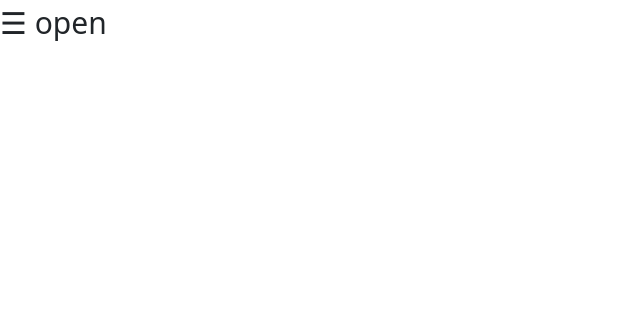
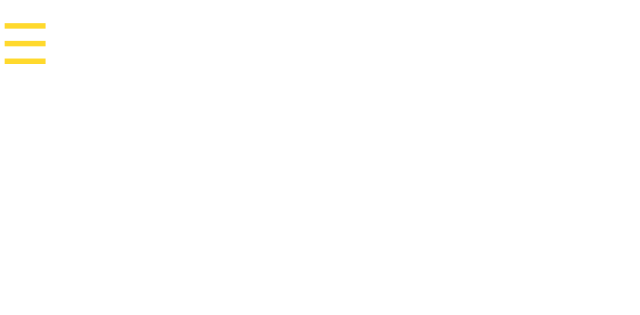
Before and after one commit to lew94/My-Restaurant, a plain HTML site: page index.html in a window 1280 px wide. Shown: the whole page, without its empty margins (0-640 px from the left). Drawn offline with nearby package versions, Linux system fonts and the light colour scheme.

Commit message:
updated dropdown nav font size and style

```diff
--- a/assests/css/style.css
+++ b/assests/css/style.css
@@ -33,7 +33,12 @@
     margin-left: 50px;
   }
 
-
+ .menudrop{
+    font-size: 56px;
+    color: #ffd92d;
+    cursor:pointer;
+    font: 56px;
+ }
 
   h3,h4,h5{
     text-align: center;
--- a/index.html
+++ b/index.html
@@ -22,7 +22,7 @@
       <a href="#">Contact</a>
       <P><h3 id="opening">We are Open</h3><h4>Mon - Thur</h4> <h5>4pm - 10pm</h5><h4>Fri - Sat</h4><h5>4pm - 11:30pm</h5></P>
     </div>
-    <span style="font-size:30px;cursor:pointer" onclick="openNav()">&#9776; open</span>
+    <span class="menudrop" onclick="openNav()">&#9776;</span>
 
 
     <script src="assests/js/script.js"></script>
```
